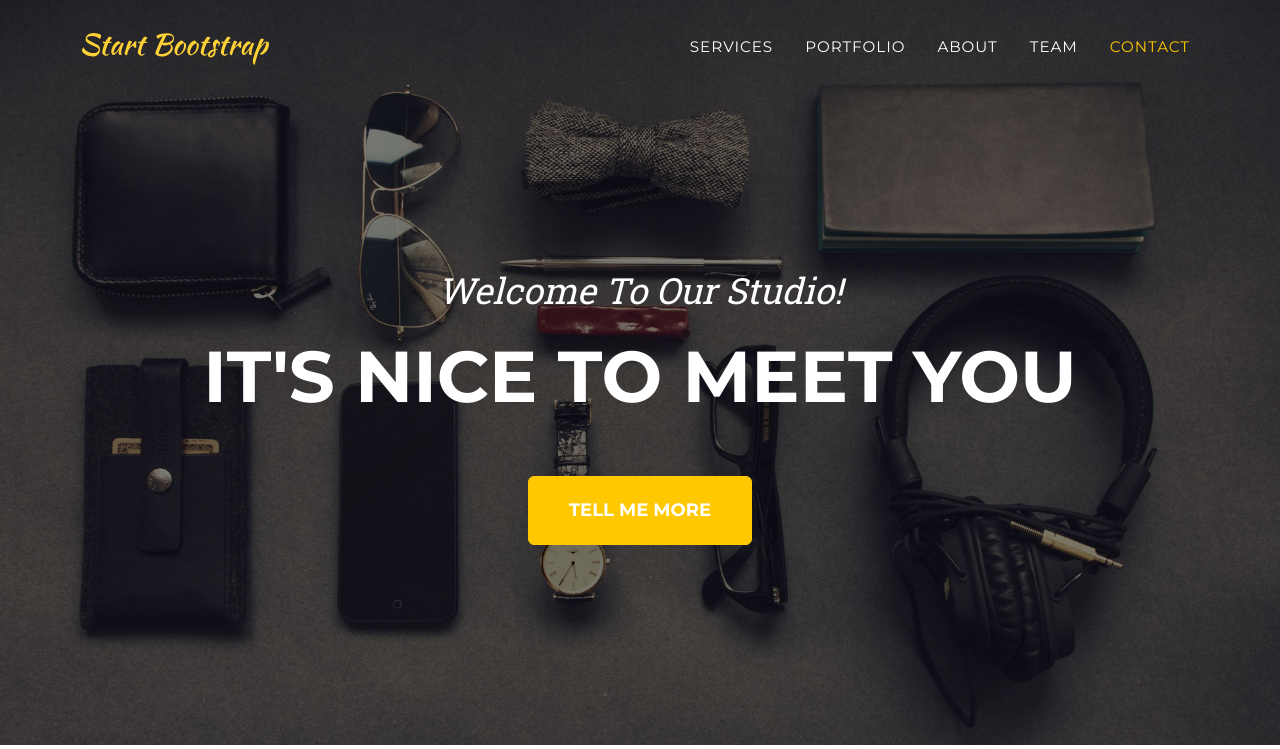
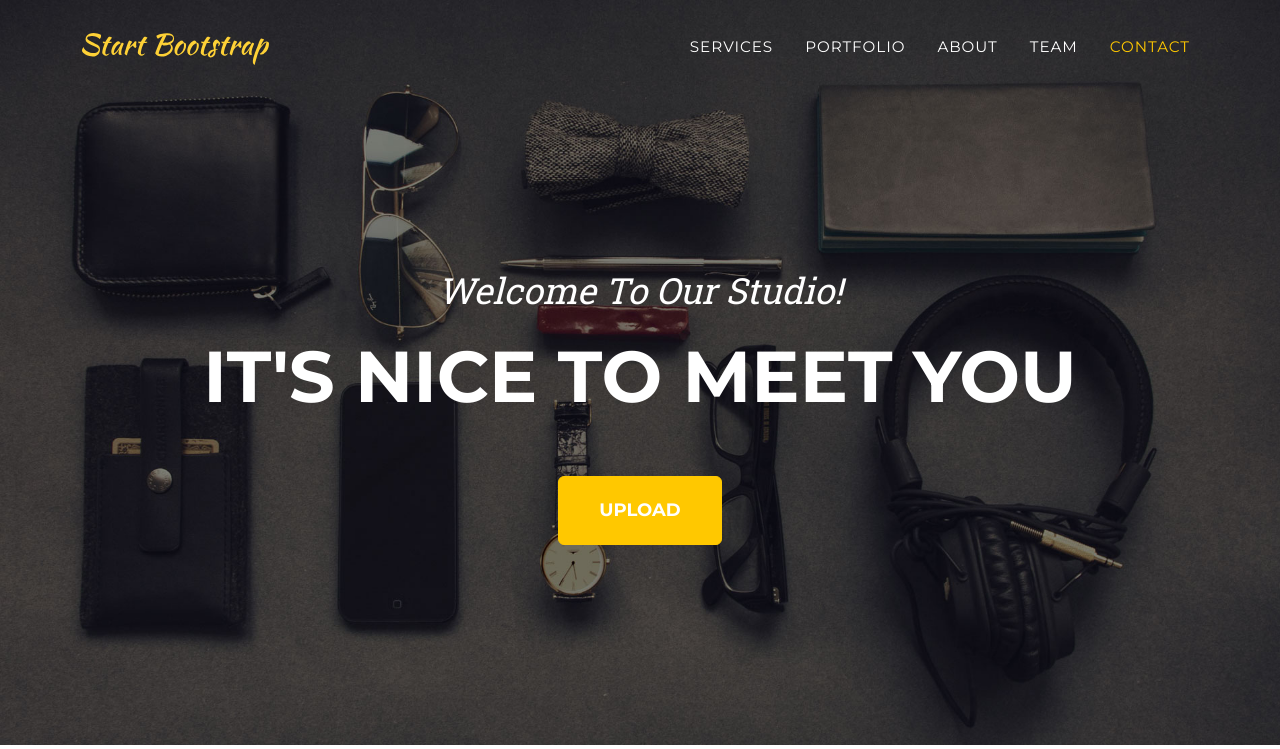
Before and after one commit to sudokube/dashcam-analyzer, a Flask app: page / in a window 1280 px wide. Shown: the top 749 px of the page. Run offline with Flask 3, Linux system fonts and the light colour scheme; some libraries are stand-ins or nearby versions.

Commit message:
Add upload

```diff
--- a/templates/index.html
+++ b/templates/index.html
@@ -41,7 +41,12 @@
             <div class="container">
                 <div class="masthead-subheading">Welcome To Our Studio!</div>
                 <div class="masthead-heading text-uppercase">It's Nice To Meet You</div>
-                <a class="btn btn-primary btn-xl text-uppercase" href="#services">Tell Me More</a>
+                <form action="" enctype="multipart/form-data" method="post">
+                    <label for="browse">
+                        <div class="btn btn-primary btn-xl text-uppercase">UPLOAD</div>
+                    </label>
+                    <input type="file" id="browse" style="display: none;">
+                </form>
             </div>
         </header>
         <!-- Services-->
```
